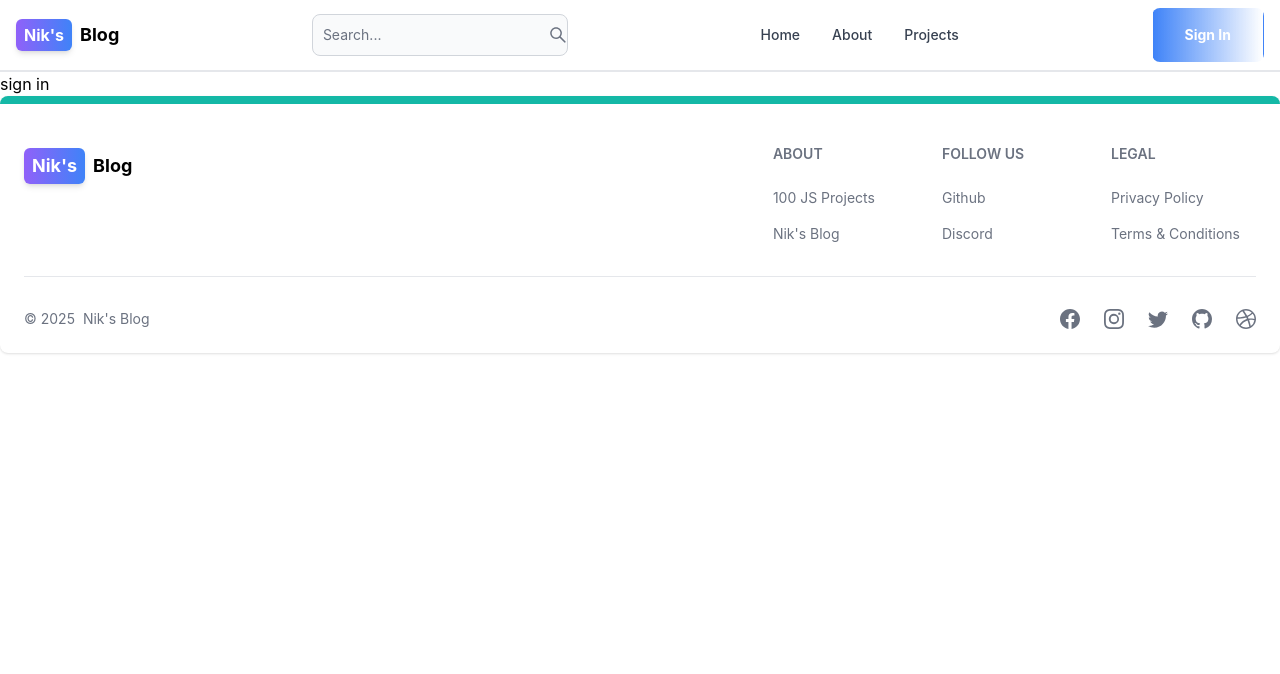
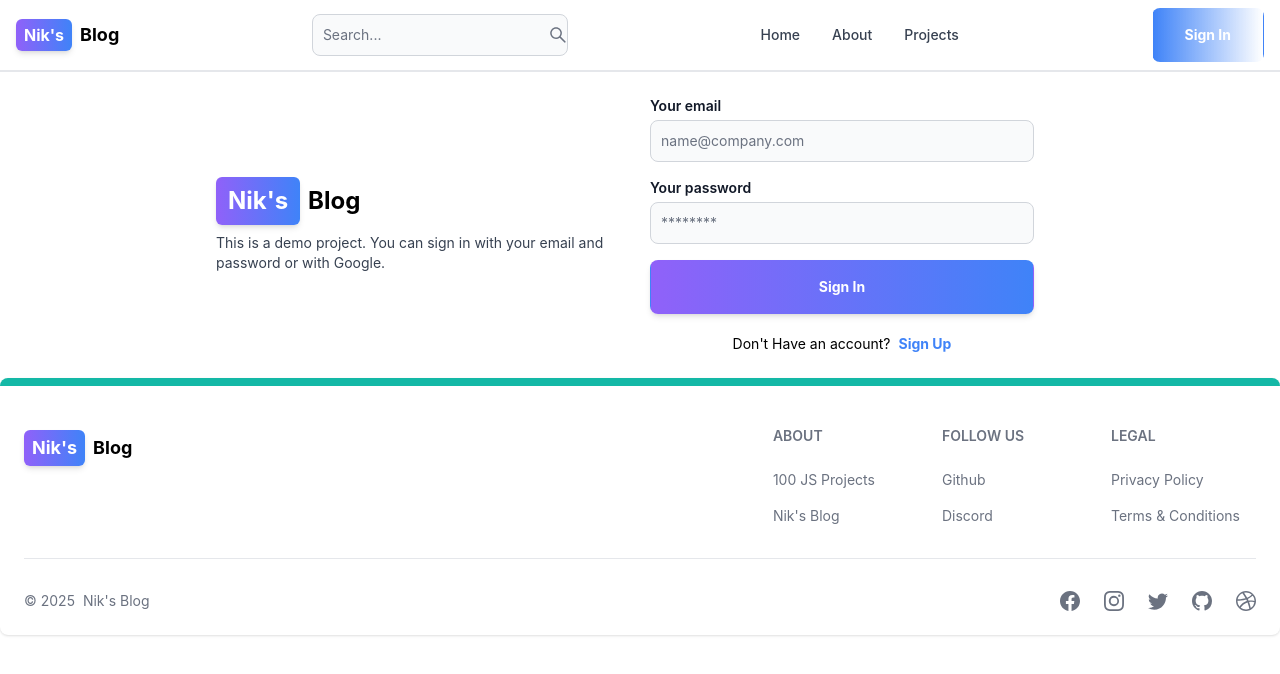
Before and after one commit to Nikhil-953/mern-blog, a React (Vite) app in the folder client/: page /sign-in in a window 1280 px wide. Shown: the top 674 px of the page. Built offline with nearby package versions, Linux system fonts and the light colour scheme.

Commit message:
complete sigin page functionality

```diff
--- a/client/src/App.jsx
+++ b/client/src/App.jsx
@@ -20,7 +20,7 @@ const App = () => {
     <BrowserRouter>
       <Header />
       <Routes>
-        <Route path="/home" element={<Home />} />
+        <Route path="/" element={<Home />} />
         <Route path="/about" element={<About />} />
         <Route path="/sign-in" element={<SignIn />} />
         <Route path="/sign-up" element={<SignUp />} />
--- a/client/src/pages/SignIn.jsx
+++ b/client/src/pages/SignIn.jsx
@@ -1,11 +1,116 @@
-import React from 'react'
+import React, { useState } from "react";
+import { Link, useNavigate} from "react-router-dom";
+import { Button, Label, TextInput, Alert, Spinner } from "flowbite-react";
 
-const SignIn = () => {
+export default function Signin() {
+  const [formData, setFormData] = useState({ username: "", email: "", password: "" });
+  const [errorMessage, setErrorMessage] = useState(null);
+  const [loading, setLoading] = useState(false);
+  const navigate = useNavigate();
+
+  const handleChange = (e) => {
+    setFormData({ ...formData, [e.target.id]: e.target.value.trim() });
+  };
+
+  const handleSubmit = async (e) => {
+    e.preventDefault();
+
+    if (!formData.email || !formData.password) {
+      return setErrorMessage("Please fill out all fields.");
+    }
+
+    setErrorMessage(null);
+    setLoading(true);
+
+    try {
+      const res = await fetch("/api/auth/sign-in", {
+        method: "POST",
+        headers: { "Content-Type": "application/json" },
+        body: JSON.stringify(formData),
+      });
+
+      const responseData = await res.json(); // Parse JSON response
+
+      if (!res.ok) {
+        return setErrorMessage(responseData.message || `HTTP error! Status: ${res.status}`);
+      }
+
+      console.log("Signin successful:", responseData);
+      // Redirect or handle success (e.g., navigate to login page)
+
+      setLoading(false);
+      navigate("/sign-in");
+      if(res.ok){
+        navigate("/");
+      }
+    } catch (error) {
+      console.error("Signup failed:", error);
+      setErrorMessage("Signup failed. Please try again.");
+    }
+
+    setLoading(false);
+  };
+
   return (
-    <div>
-      sign in
+    <div className="min-h-screen flex items-center justify-center">
+      <div className="p-6 max-w-4xl mx-auto flex flex-col md:flex-row md:items-center md:justify-between w-full gap-5">
+
+        <div className="md:w-1/2 flex-1">
+        <Link to="/" className="flex items-center space-x-2 px-0">
+  <span className="px-3 py-2 text-2xl bg-gradient-to-r from-purple-500 to-blue-500 text-white font-bold rounded-md shadow-md inline-flex items-center">
+    Nik's
+  </span>
+  <span className="text-black dark:text-white font-bold text-2xl">Blog</span>
+</Link>
+
+          <p className="text-sm mt-2 text-gray-700">
+            This is a demo project. You can sign in with your email and password or with Google.
+          </p>
+        </div>
+
+        <div className="md:w-1/2 md:flex md:justify-end mt-6 md:mt-0 flex-1">
+          <div className="w-full max-w-sm">
+            <form className="flex flex-col gap-4" onSubmit={handleSubmit}>
+
+              <div>
+                <Label value="Your email" className="text-left block font-semibold mb-1" />
+                <TextInput type="email" placeholder="name@company.com" id="email" onChange={handleChange} />
+              </div>
+              <div>
+                <Label value="Your password" className="text-left block font-semibold mb-1" />
+                <TextInput type="password" placeholder="********" id="password" onChange={handleChange} />
+              </div>
+
+              <Button
+                className="bg-gradient-to-r from-purple-500 to-blue-500 text-white font-bold px-4 py-2 rounded-lg shadow-md w-full"
+                type="submit"
+                disabled={loading}
+              >
+                {
+                loading ? (
+                  <>
+                  <Spinner size='sm'/>
+                  <span className="pl-3">Loading...</span>
+                  </>
+                ): ("Sign In"
+                )
+                }
+              </Button>
+            </form>
+
+            {errorMessage && (
+              <Alert className="mt-4" color="failure">
+                {errorMessage}
+              </Alert>
+            )}
+
+            <div className="flex justify-center gap-2 text-sm mt-5">
+              <span>Don't Have an account?</span>
+              <Link to="/sign-un" className="text-blue-500 font-bold">Sign Up</Link>
+            </div>
+          </div>
+        </div>
+      </div>
     </div>
-  )
+  );
 }
-
-export default SignIn
--- a/client/vite.config.js
+++ b/client/vite.config.js
@@ -1,10 +1,14 @@
+import { defineConfig } from 'vite';
+import react from '@vitejs/plugin-react';
+
 export default defineConfig({
-  server: {  // ✅ Correct spelling
+  server: {
+    port: 5173, // Optional: Use a custom port if needed
     proxy: {
       '/api': {
-        target: 'http://localhost:3000',
-        changeOrigin: true,  // Add this to prevent CORS issues
-        secure: false,
+        target: 'http://localhost:3000', // Your backend URL
+        changeOrigin: true, // Needed for CORS
+        secure: false, // Disable secure SSL checks
       },
     },
   },
```
